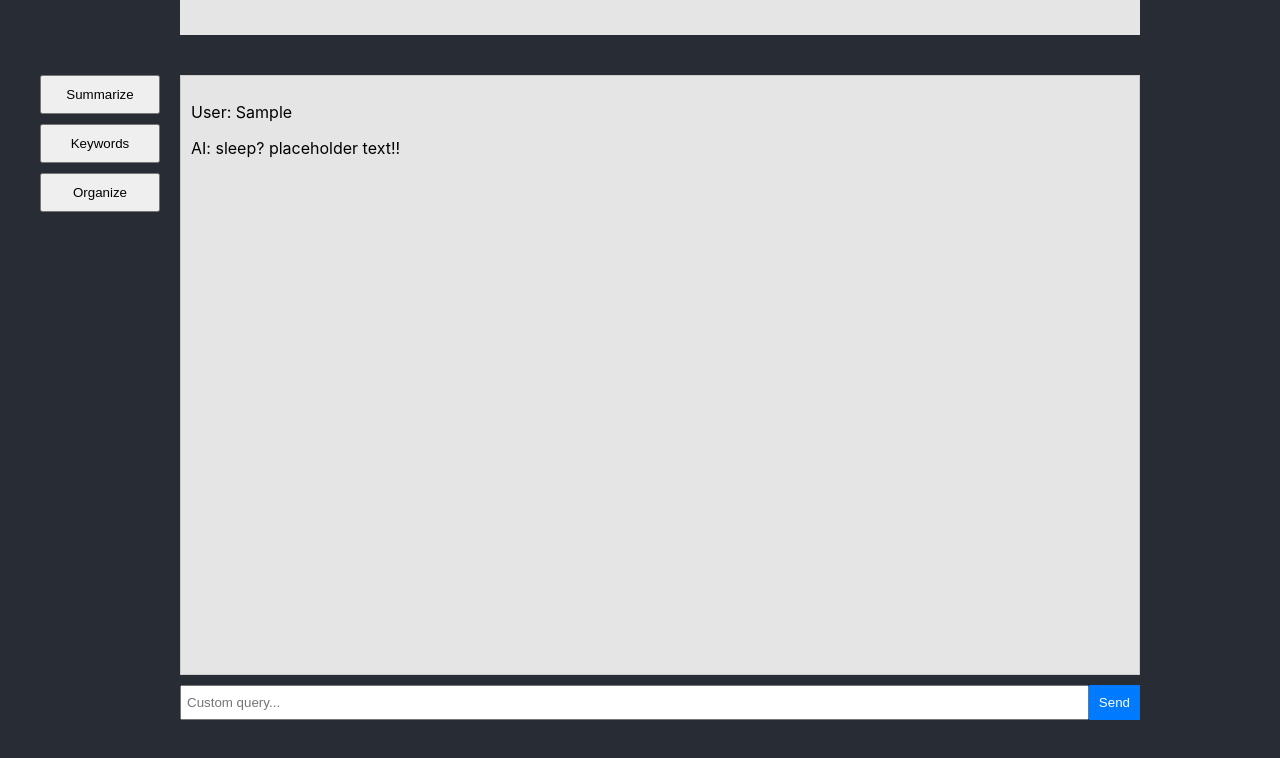
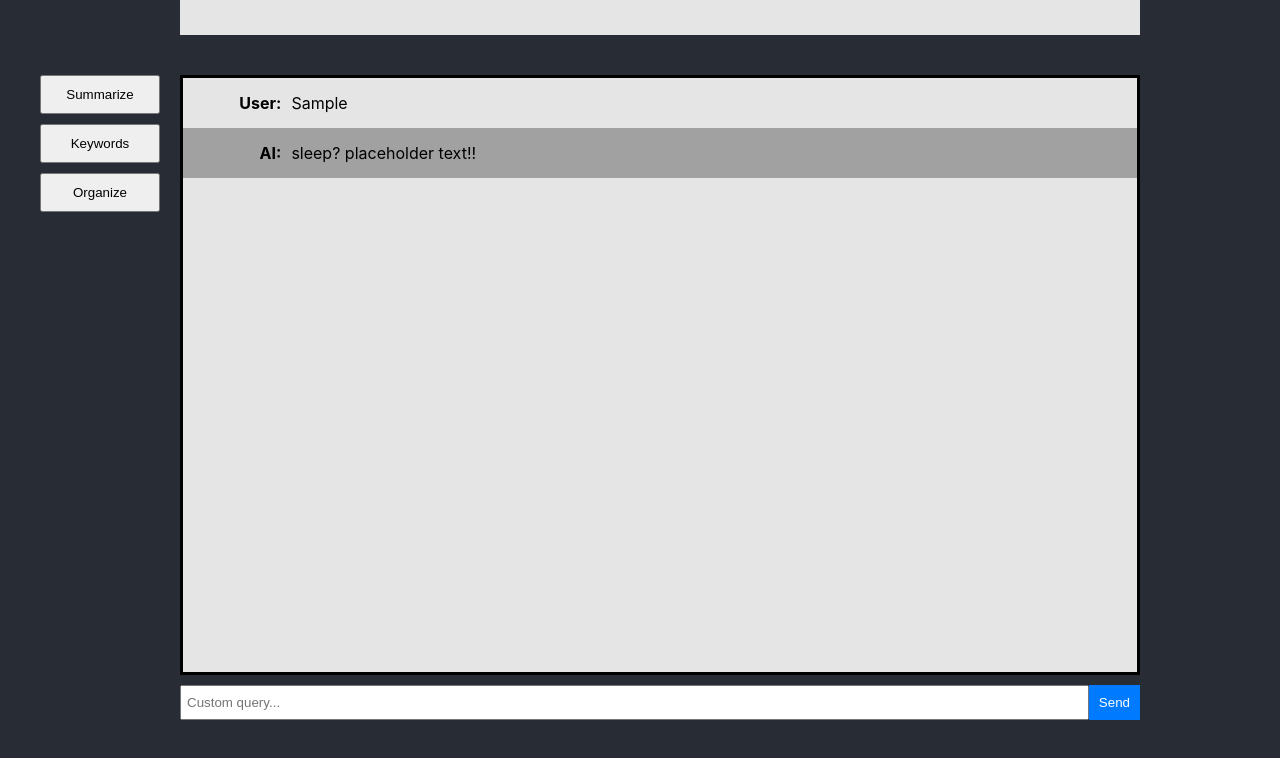
Before and after one commit to rkruser/km-health-solutions, a React (Create React App) app in the folder frontend/site-frontend/: page / in a window 1280 px wide. Both pictures are taken after typing "Sample" into the empty fields and a click on the button "Send". Shown: the part 769-1527 px from the top of the page. Built offline with nearby package versions, Linux system fonts and the light colour scheme.

Commit message:
Improved chat window formatting

```diff
--- a/frontend/site-frontend/src/App.css
+++ b/frontend/site-frontend/src/App.css
@@ -166,9 +166,9 @@ button {
 .chat-window {
   width: 100%;
   height: 600px;
-  border: 1px solid #ccc;
+  border: 3px solid #000000;
   box-sizing: border-box;
-  padding: 10px;
+  padding: 0px;
   overflow-y: auto;
   background-color: #e5e5e5;
   text-align: left;
@@ -228,3 +228,33 @@ button {
     transform: rotate(360deg);
   }
 }
+
+
+/*Chat entry stuff*/
+.chat-entry-user, .chat-entry-ai {
+  display: flex;
+  width: 100%;
+  justify-content: left;
+  box-sizing: border-box;
+  margin: 0px;
+  padding: 10px;
+}
+
+.chat-entry-ai {
+  background-color: #a1a1a1;
+}
+
+.chat-role {
+  width: 10%;
+  box-sizing: border-box;
+  padding: 5px;
+  text-align: right;
+}
+
+.chat-entry-content {
+  width: 90%;
+  box-sizing: border-box;
+  padding: 5px;
+  text-align: left;
+  white-space: pre-line;
+}
--- a/frontend/site-frontend/src/App.js
+++ b/frontend/site-frontend/src/App.js
@@ -191,11 +191,11 @@ function AIchat() {
   };
 
   const handleSubmit = () => {
-    addMessageToChat(`User: ${chatInputText}`);
+    addMessageToChat('User', chatInputText);
     setIsLoading(true);
     chatWithAI(chatInputText).then( (reply) => {
       setIsLoading(false);
-      addMessageToChat(`AI: ${reply}`);
+      addMessageToChat('AI', reply);
       setChatInputText('');
     });
   };
@@ -206,15 +206,15 @@ function AIchat() {
     }
   };
 
-  const addMessageToChat = (message) => {
-    setChatHistory((prevChatHistory) => [...prevChatHistory, message]);
+  const addMessageToChat = (role, message) => {
+    setChatHistory((prevChatHistory) => [...prevChatHistory, {'role':role, 'content':message}]);
   };
 
   const handleButtonClick = async (action) => {
     setIsLoading(true);
     queryAPI(action, {'patient_data': displayText}).then( (query_result) => {
       setIsLoading(false);
-      addMessageToChat(`AI: ${query_result}`);
+      addMessageToChat('AI', query_result);
     });
   };
 
@@ -233,9 +233,11 @@ function AIchat() {
       </div>
       <div className="chat-container">
         <div className="chat-window" ref={chatWindowRef}>
-          {chatHistory.map((message, index) => (
-            <p key={index}>{message}</p>
-          ))}
+            {chatHistory.map((message, index) => (
+              <ChatEntry key={index} role={message.role}>
+                {message.content}
+              </ChatEntry>
+            ))}
             {isLoading ? <div className='chat-loader'></div> : <div></div>}
         </div>
         <div className="chat-input">
@@ -252,3 +254,24 @@ function AIchat() {
     </div>
   );
 }
+/*
+          {chatHistory.map((message, index) => (
+            <p key={index}>{message}</p>
+          ))}
+*/
+
+
+function ChatEntry({role, children}) {
+  const textClass = role === 'AI' ? 'chat-entry-ai' : 'chat-entry-user';
+
+  return (
+    <div className={textClass}>
+      <div className='chat-role'>
+        <strong>{role}:</strong>
+      </div>
+      <div className='chat-entry-content'>
+        {children}
+      </div>
+    </div>
+  );
+}
```
Also changed, not shown: 1 other file (tests, documents, lock files or other folders).
